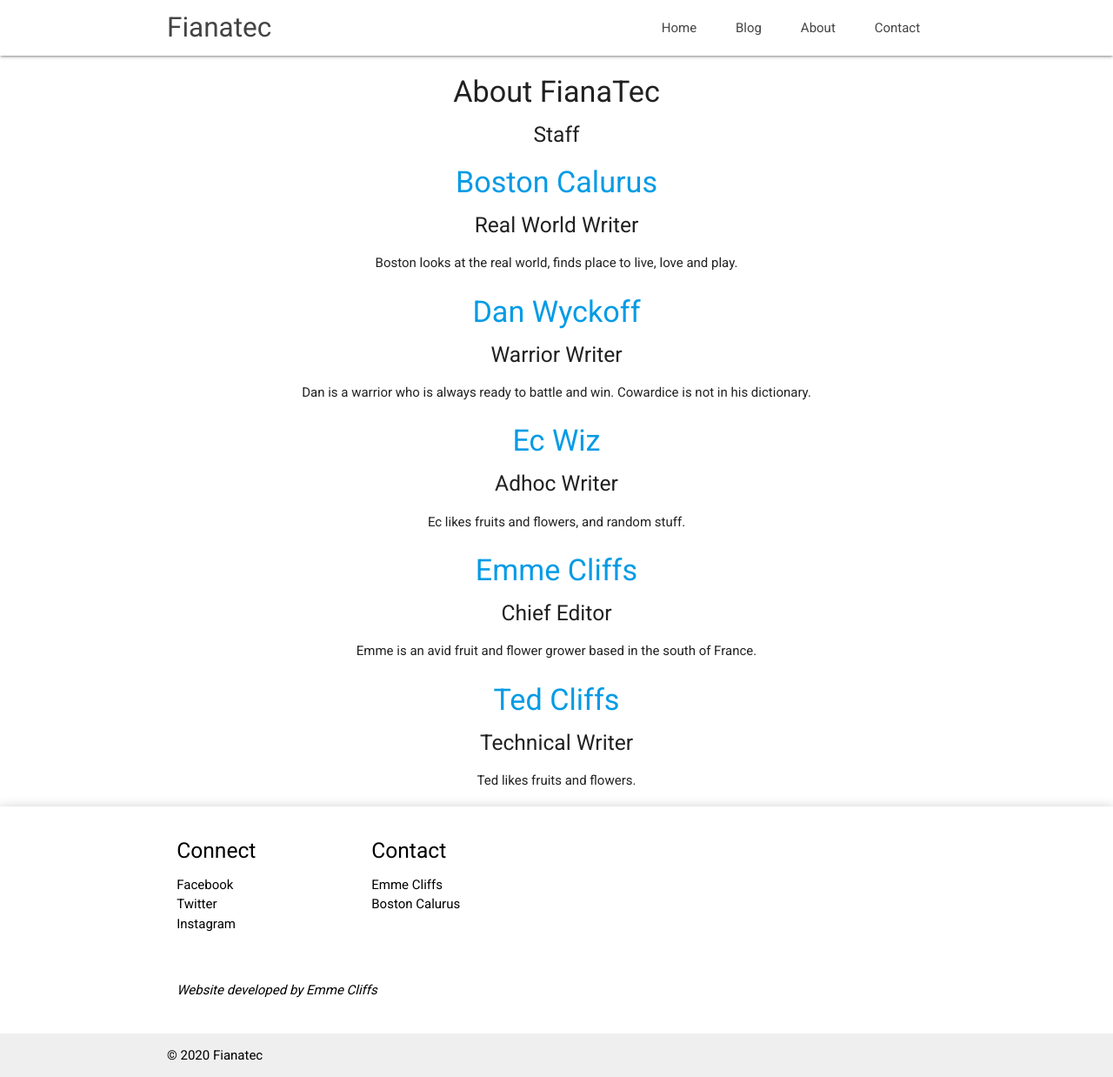
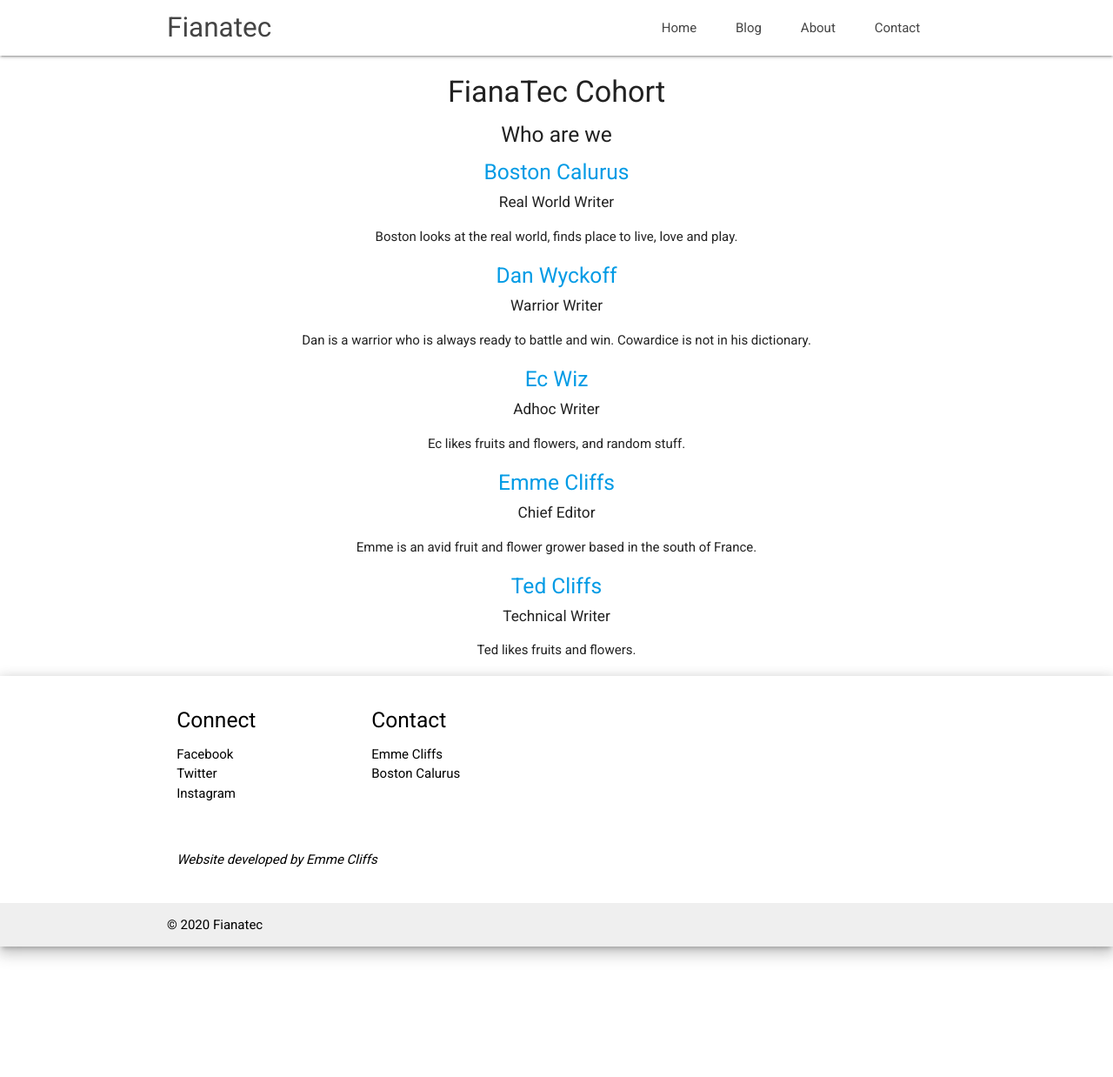
Before and after one commit to fianatec/fianatec.github.io, a Jekyll site: the page built from about.html, in a window 1280 px wide and 1238 px high. Shown: the whole window at 87% size. Built offline with Jekyll 4.4.1, drawn with Linux system fonts in a browser that asks for light colours; nearby versions of some CDN libraries.

Commit message:
Update about.html

```diff
--- a/about.html
+++ b/about.html
@@ -2,15 +2,15 @@
 layout: default
 title: About Us
 ---
-<h4>About FianaTec</h4>
+<h4>FianaTec Cohort</h4>
 
-<h5>Staff</h5>
+<h5>Who are we</h5>
 
 <ul>
   {% for author in site.authors %}
     <li>
-      <h4><a href="{{ author.url }}">{{ author.name }}</a></h4>
-      <h5>{{ author.position }}</h5>
+      <h5><a href="{{ author.url }}">{{ author.name }}</a></h5>
+      <h6>{{ author.position }}</h6>
       <p>{{ author.content | markdownify }}</p>
     </li>
   {% endfor %}
```
